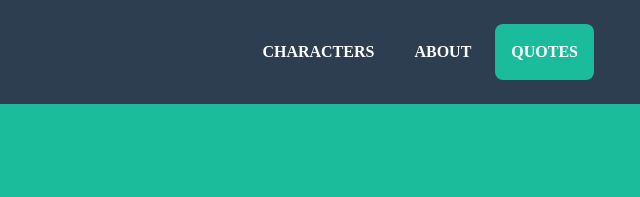
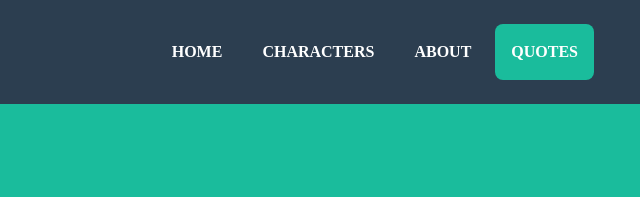
Before and after one commit to KyraDaniele/STDribble, a website with bundled scripts: page index.html in a window 1280 px wide. Shown: the top 197 px of the page, 597-1237 px from the left. Built offline with nearby package versions, Linux system fonts and the light colour scheme.

Commit message:
added home nav option and cleaned up code

```diff
--- a/index.html
+++ b/index.html
@@ -5,7 +5,7 @@
   <meta charset="utf-8">
   <meta name="viewport" content="width=device-width, initial-scale=1, shrink-to-fit=no">
 
-  <title>Stranger Things</title>
+  <title>Stranger Things | Kyra Mellema</title>
   <!-- icon photo in tab -->
   <link rel="icon" type="image/png" href="img/portfolio/eggo.png"/>
 
@@ -31,6 +31,9 @@
       </button>
       <div class="collapse navbar-collapse" id="navbarResponsive">
         <ul class="navbar-nav ml-auto">
+            <li class="nav-item mx-0 mx-lg-1">
+            <a class="nav-link py-3 px-0 px-lg-3 rounded js-scroll-trigger" href="https://kyramellema.com">Home</a>
+          </li>
           <li class="nav-item mx-0 mx-lg-1">
             <a class="nav-link py-3 px-0 px-lg-3 rounded js-scroll-trigger" href="#portfolio">Characters</a>
           </li>
```
Also changed, not shown: img/avataaars.svg (deleted), img/portfolio/mainlogotrans.jpg (deleted), 1 other file.
